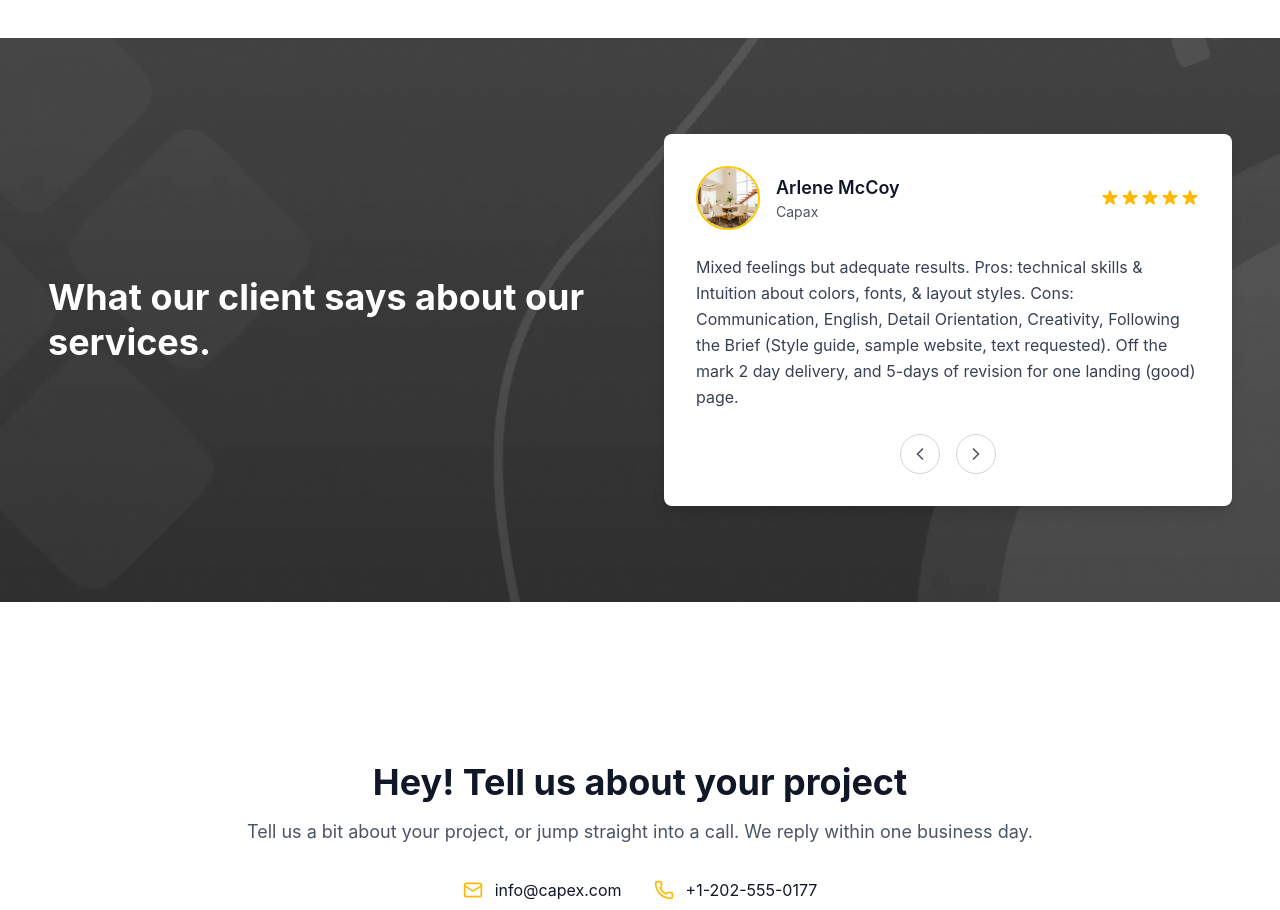
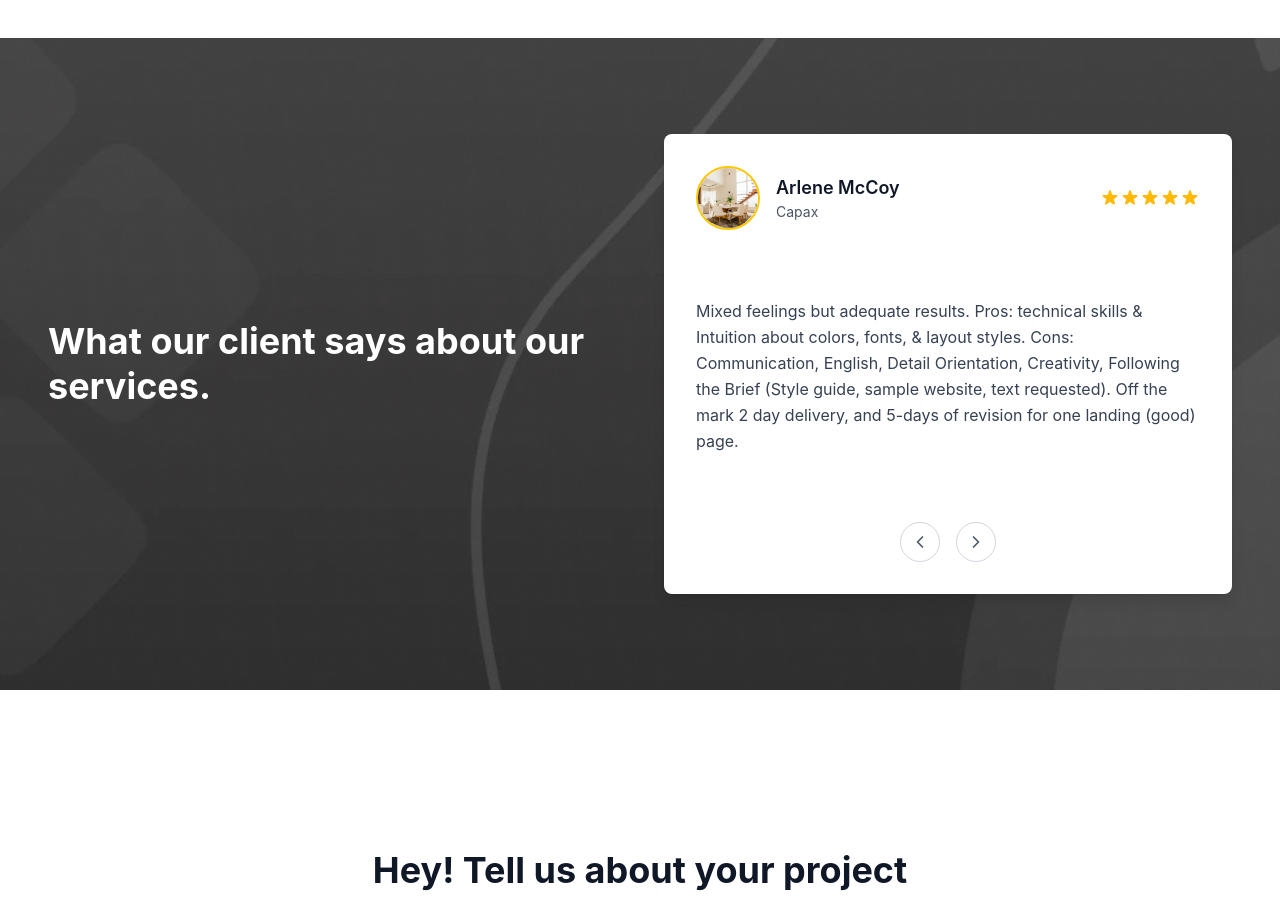
Before and after one commit to Capex-Org/Capex, a React (Vite) app in the folder capex-web/: page /company in a window 1280 px wide. Shown: the part 2240-3150 px from the top of the page. Built offline with nearby package versions, Linux system fonts and the light colour scheme.

Commit message:
Update TestimonialCard component to increase minimum height for improved content display and visual consistency across different screen sizes.

```diff
--- a/capex-web/src/pages/company/components/TestimonialCard.tsx
+++ b/capex-web/src/pages/company/components/TestimonialCard.tsx
@@ -24,7 +24,7 @@ const TestimonialCard = ({
   onNext,
 }: TestimonialCardProps) => {
   return (
-    <div className="bg-white rounded-lg p-6 sm:p-8 shadow-lg min-h-[320px] flex flex-col w-full max-w-[640px] mx-auto overflow-hidden">
+    <div className="bg-white rounded-lg p-6 sm:p-8 shadow-lg min-h-[420px] sm:min-h-[460px] flex flex-col w-full max-w-[640px] mx-auto overflow-hidden">
       {/* Header Section */}
       <div className="flex items-center justify-between mb-6">
         <div className="flex items-center">
```
